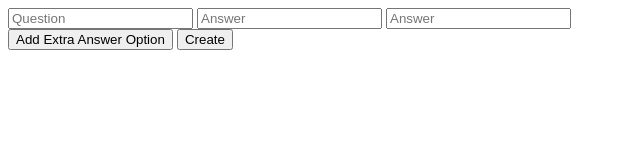
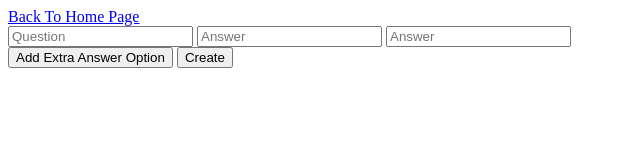
Before and after one commit to KingOnFire/kervey, a website: page public/create.html in a window 1280 px wide. Shown: the whole page, without its empty margins (0-640 px from the left). Drawn offline with Linux system fonts and the light colour scheme.

Commit message:
added a home page link

```diff
--- a/public/create.html
+++ b/public/create.html
@@ -8,6 +8,7 @@
     <script defer src="create.js"></script>
 </head>
 <body>
+    <a class="home" href="https://kervey.herokuapp.com/">Back To Home Page</a>
     <form action="" onsubmit="return false">
         <div id="inputdata">
             <input type="text" placeholder="Question" name="question" id="question">
```
Also changed, not shown: public/question.html (+1 -0 lines), public/view.html (+1 -0 lines).
